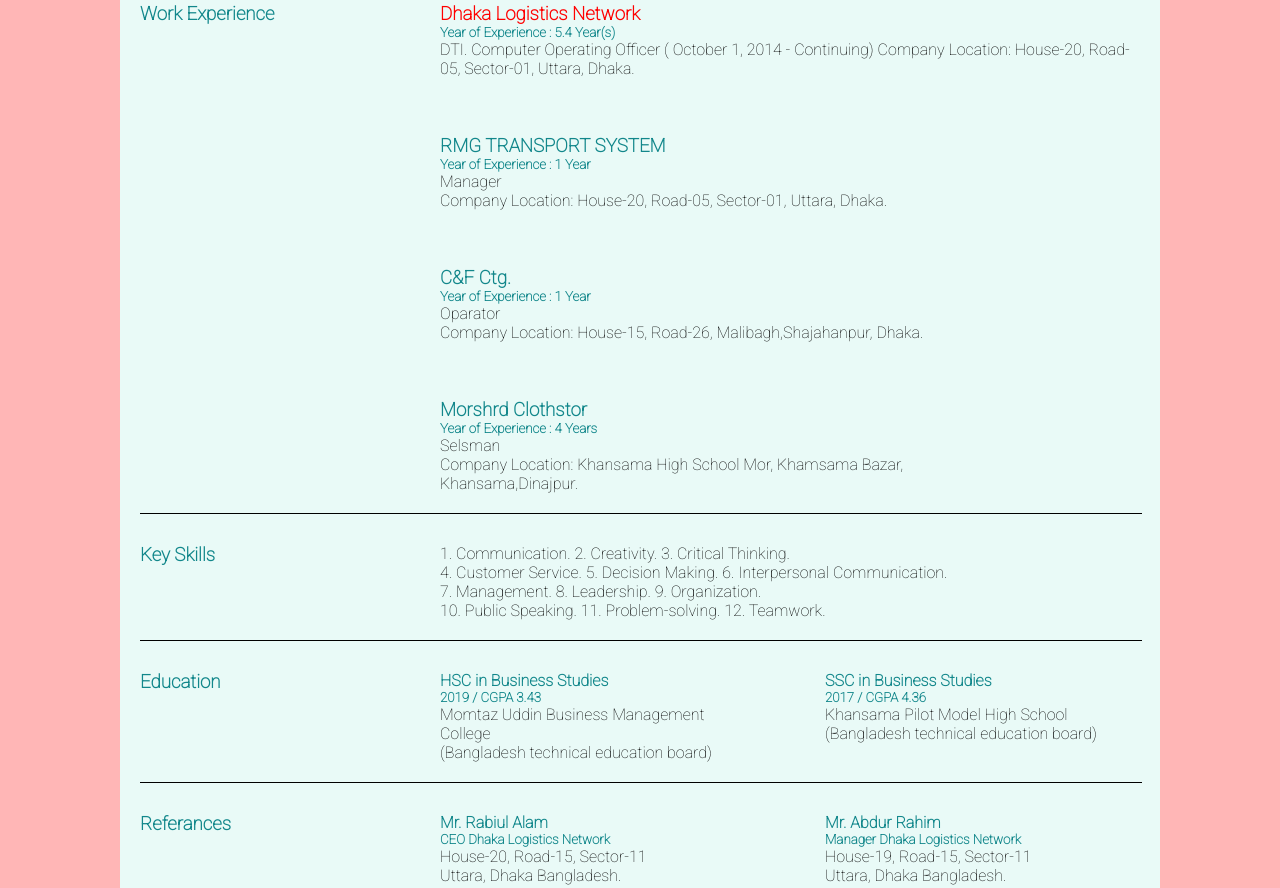
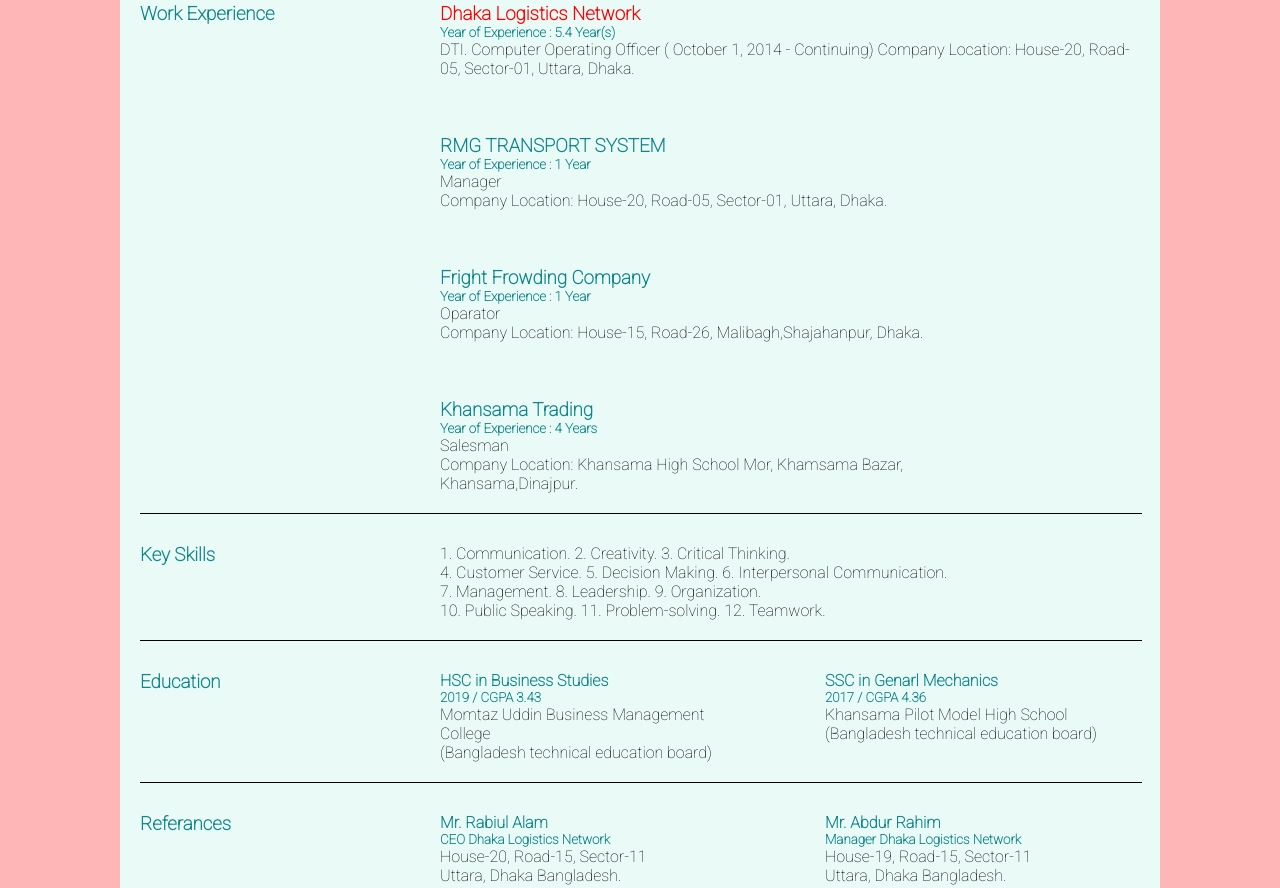
Before and after one commit to Anowar-Hossain-Rana/CV, a plain HTML site: page index.html in a window 1280 px wide. Shown: the part 304-1192 px from the top of the page. Drawn offline with Linux system fonts and the light colour scheme.

Commit message:
Update index.html

```diff
--- a/index.html
+++ b/index.html
@@ -71,14 +71,14 @@
                         <p>Company Location: House-20, Road-05, Sector-01, Uttara, Dhaka.</p>
                     <br> <br> <br>
 
-                        <h3>C&F Ctg.</h3>
+                        <h3> Fright Frowding Company</h3>
                         <h5>Year of Experience : 1 Year</h5>
                         <p> Oparator </p>
                         <p>Company Location: House-15, Road-26, Malibagh,Shajahanpur, Dhaka.</p>
                     <br> <br> <br>
-                            <h3>Morshrd Clothstor</h3>
+                            <h3>Khansama Trading</h3>
                             <h5>Year of Experience : 4 Years</h5>
-                        <p> Selsman </p>
+                        <p> Salesman </p>
                         <p>Company Location: Khansama High School Mor, Khamsama Bazar,<br>Khansama,Dinajpur.</p>
                     </div>
                 </div>
@@ -131,7 +131,7 @@
                         </div>
 
                         <div class="edu-template-right">
-                            <h4>SSC in Business Studies</h4>
+                            <h4>SSC in Genarl Mechanics</h4>
                             <h5>2017 / CGPA 4.36 </h5>
                             <P>Khansama Pilot Model High School<br>
                                (Bangladesh technical education board)</P>
```
